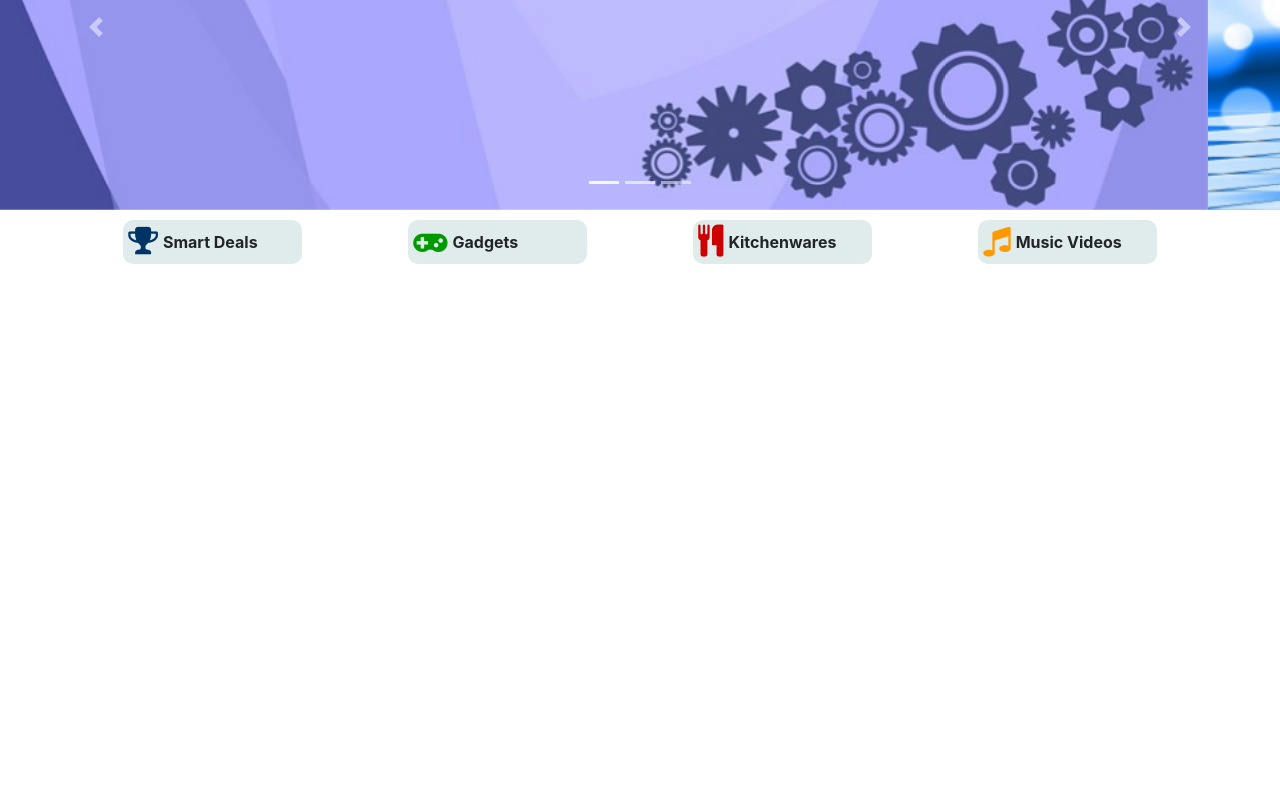
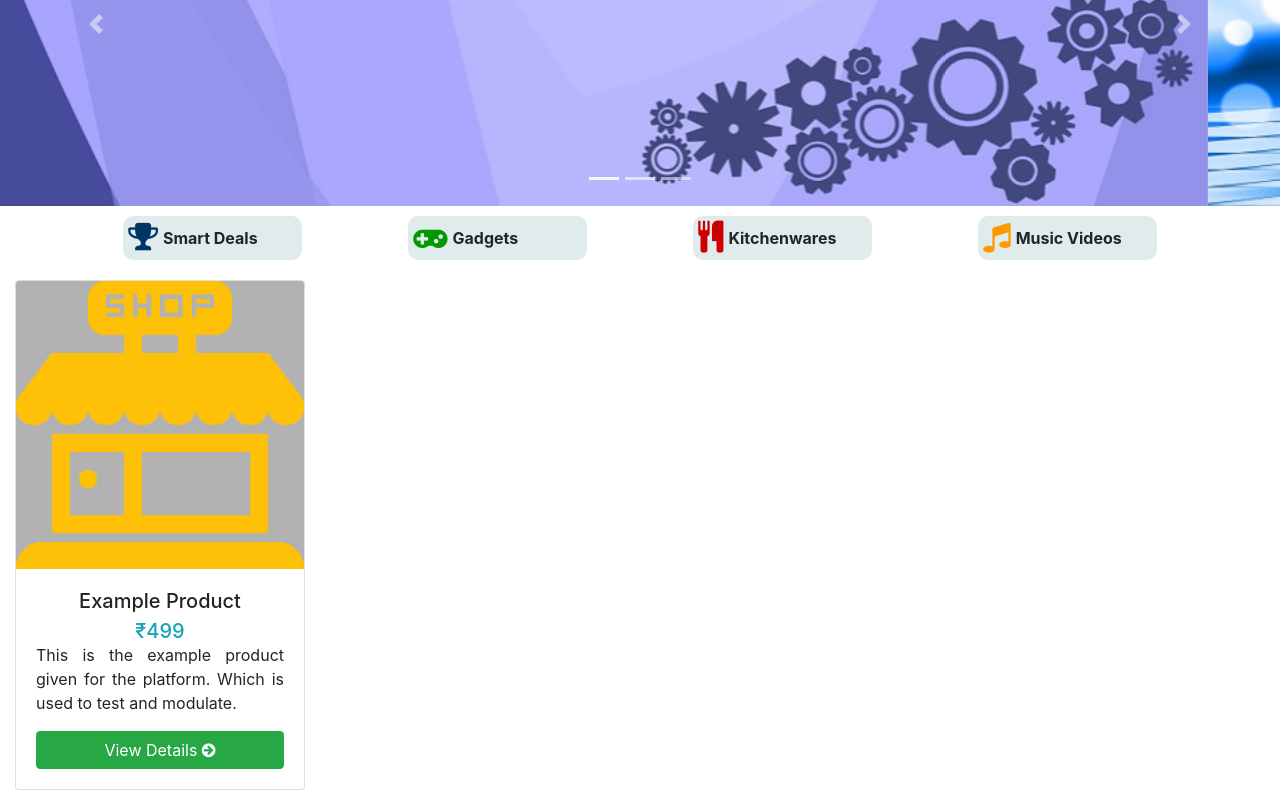
Before and after one commit to amalan-shenll/react-shop, a React app: page /product in a window 1280 px wide. Shown: the part 213-1013 px from the top of the page. Before the commit the page ends 800 px from the top, so only its background shows below. Built offline with nearby package versions, Linux system fonts and the light colour scheme.

Commit message:
Designed the products page

```diff
--- a/src/components/App.js
+++ b/src/components/App.js
@@ -4,6 +4,7 @@ import Header from './header';
 import LoginModal from './login-modal';
 import FeatureWidgets from './FeatueWidgets';
 import Banner from './Banner';
+import Products from './Products';
 
 class App extends Component {
   render() {
@@ -12,6 +13,7 @@ class App extends Component {
         <Header />
         <Banner />
         <FeatureWidgets />
+        <Products />
         <LoginModal />
 
       </div>
--- /dev/null
+++ b/src/components/Products.js
@@ -0,0 +1,36 @@
+import React, { Component } from 'react';
+import '../styles/products.scss';
+import defaultImg from '../images/default.jpg';
+
+class Products extends Component {
+  render() {
+    return(
+      <div className="app-products container-fluid">
+        <div className="row">
+          <div className="col-md-3">
+            <div className="product">
+              <div className="card">
+                <img className="card-img-top" src={defaultImg} alt="Product" />
+                <div className="card-body">
+                  <h5 className="card-title text-center">Example Product</h5>
+                  <h5 class="card-subtitle text-center text-info">
+                    <span>&#8377;</span>
+                    <span>499</span>
+                  </h5>
+                  <p className="card-text text-justify">
+                    This is the example product given for the platform. Which is used to test and modulate.
+                  </p>
+                  <a href="#" class="btn btn-success btn-block">
+                    View Details <i className="fa fa-arrow-circle-right" aria-hidden="true"></i>
+                  </a>
+                </div>
+              </div>
+            </div>
+          </div>
+        </div>
+      </div>
+    );
+  }
+}
+
+export default Products;
--- a/src/components/header.js
+++ b/src/components/header.js
@@ -5,7 +5,7 @@ class Header extends Component {
   render() {
     return (
       <header>
-        <nav className="navbar navbar-expand-lg navbar-dark bg-dark">
+        <nav className="navbar fixed-top navbar-expand-lg navbar-dark bg-dark">
           <a className="navbar-brand" href="#">
             <img src={shopIcon} width="30" height="30" alt="" />
           </a>
--- a/src/index.scss
+++ b/src/index.scss
@@ -1,5 +1,5 @@
 body {
-  margin: 0;
+  margin: 54px 0px 0px 0px !important;
   padding: 0;
   font-family: -apple-system, BlinkMacSystemFont, "Segoe UI", "Roboto", "Oxygen",
     "Ubuntu", "Cantarell", "Fira Sans", "Droid Sans", "Helvetica Neue",
--- /dev/null
+++ b/src/styles/products.scss
@@ -0,0 +1,5 @@
+.app-products {
+  .product {
+    margin: 10px 0px 10px 0px;
+  }
+}
```
Also changed, not shown: src/images/default.jpg (added).
